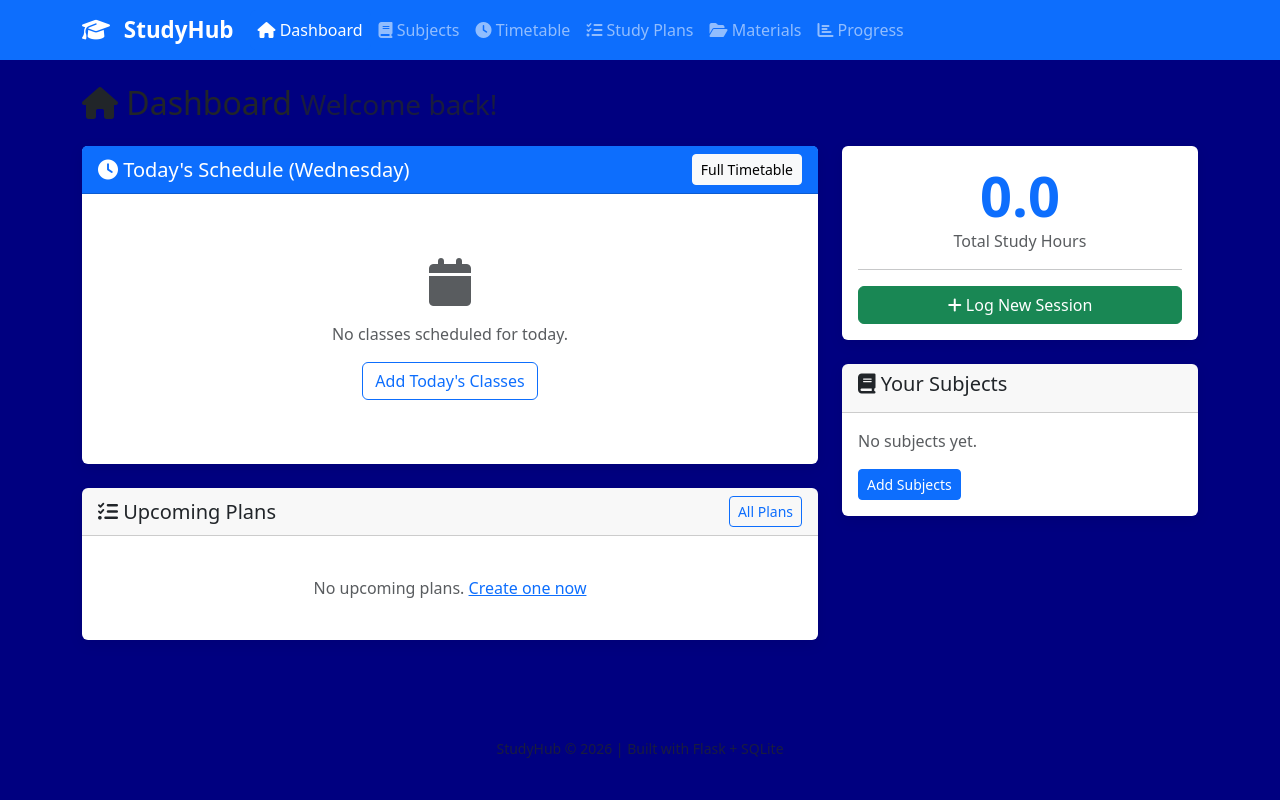
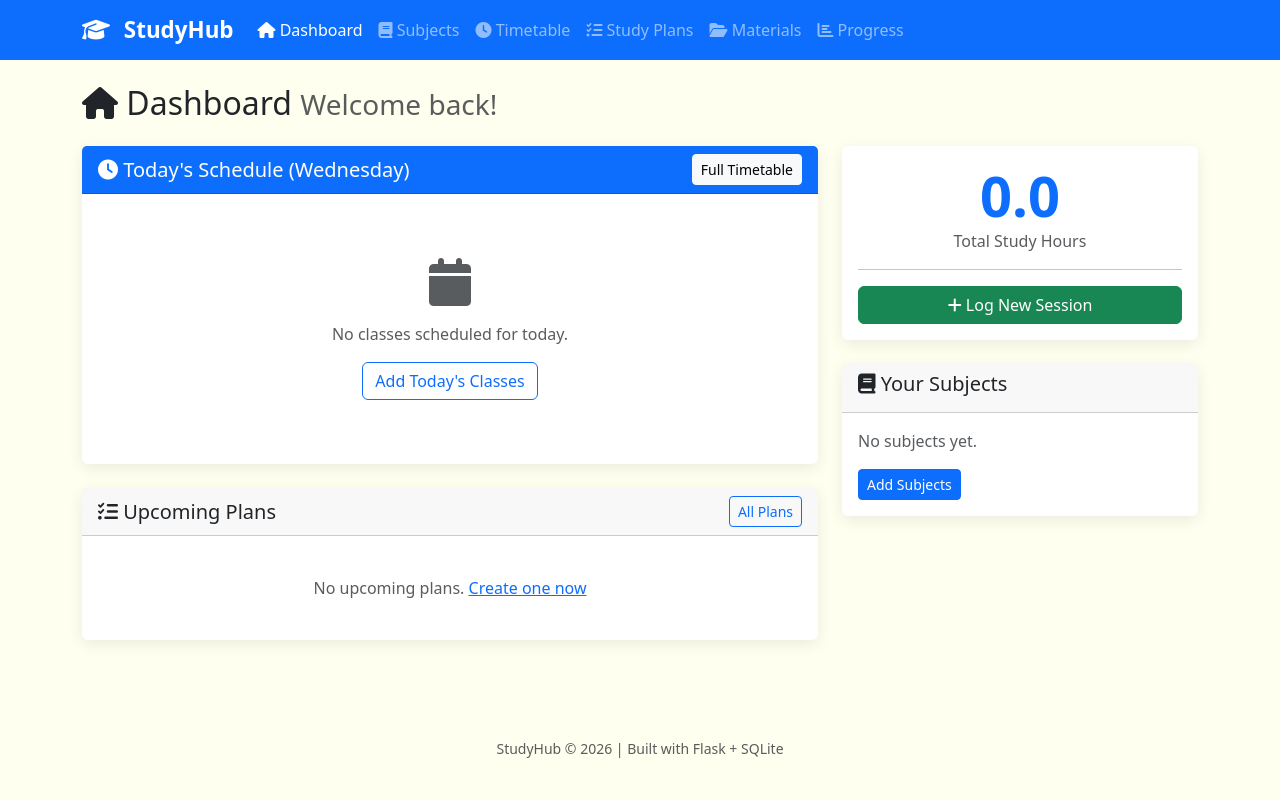
Before and after one commit to wyejay/StudyMagneto, a Flask app: page / in a window 1280 px wide. Run offline with Flask 3, Linux system fonts and the light colour scheme.

Commit message:
Update base.html

```diff
--- a/templates/base.html
+++ b/templates/base.html
@@ -11,7 +11,7 @@
             --primary: #0d6efd;
         }
         body {
-            background-color:#000080;
+            background-color:#FFFFF0;
         }
         .navbar-brand {
             font-weight: 700;
```
